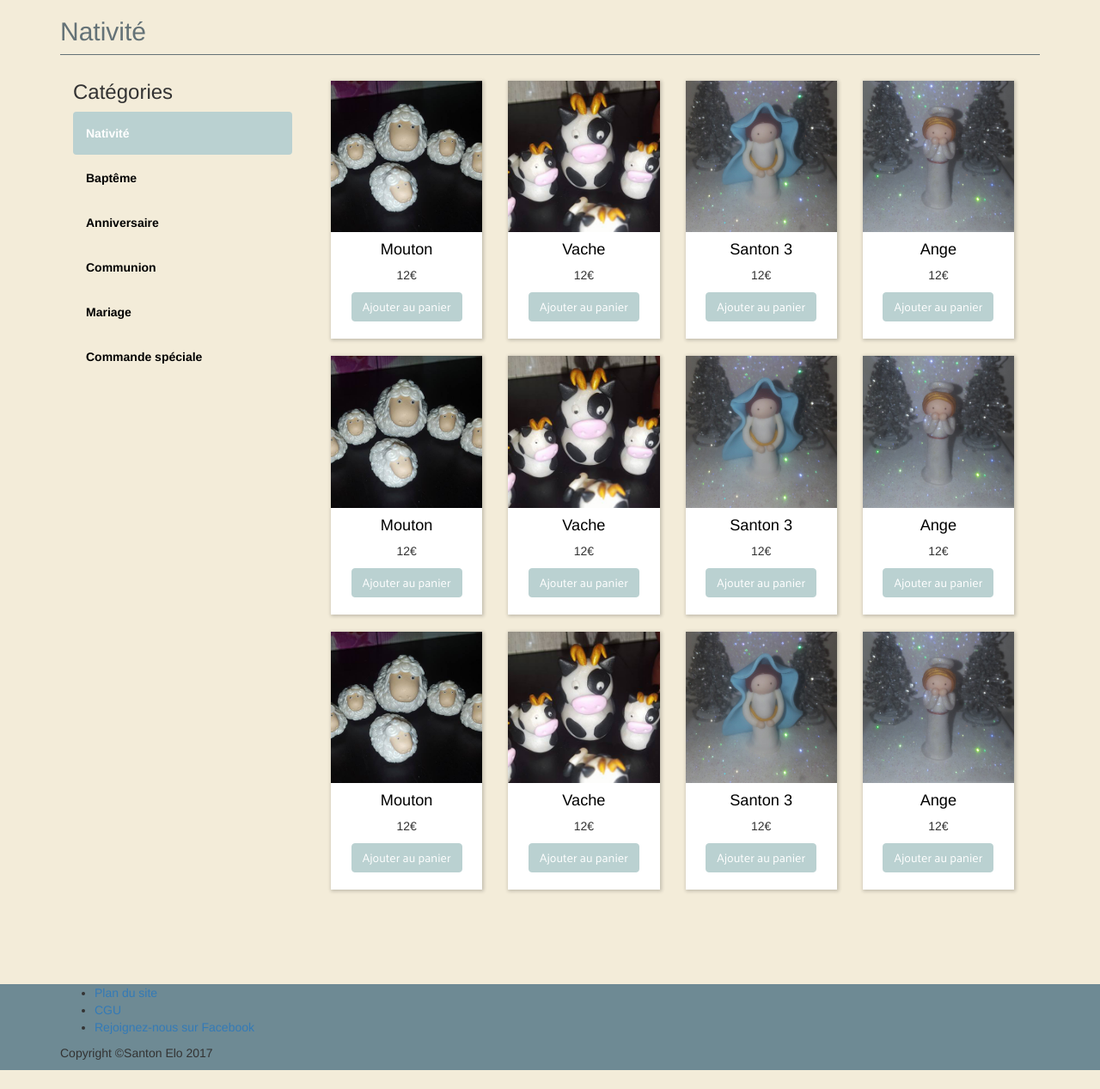
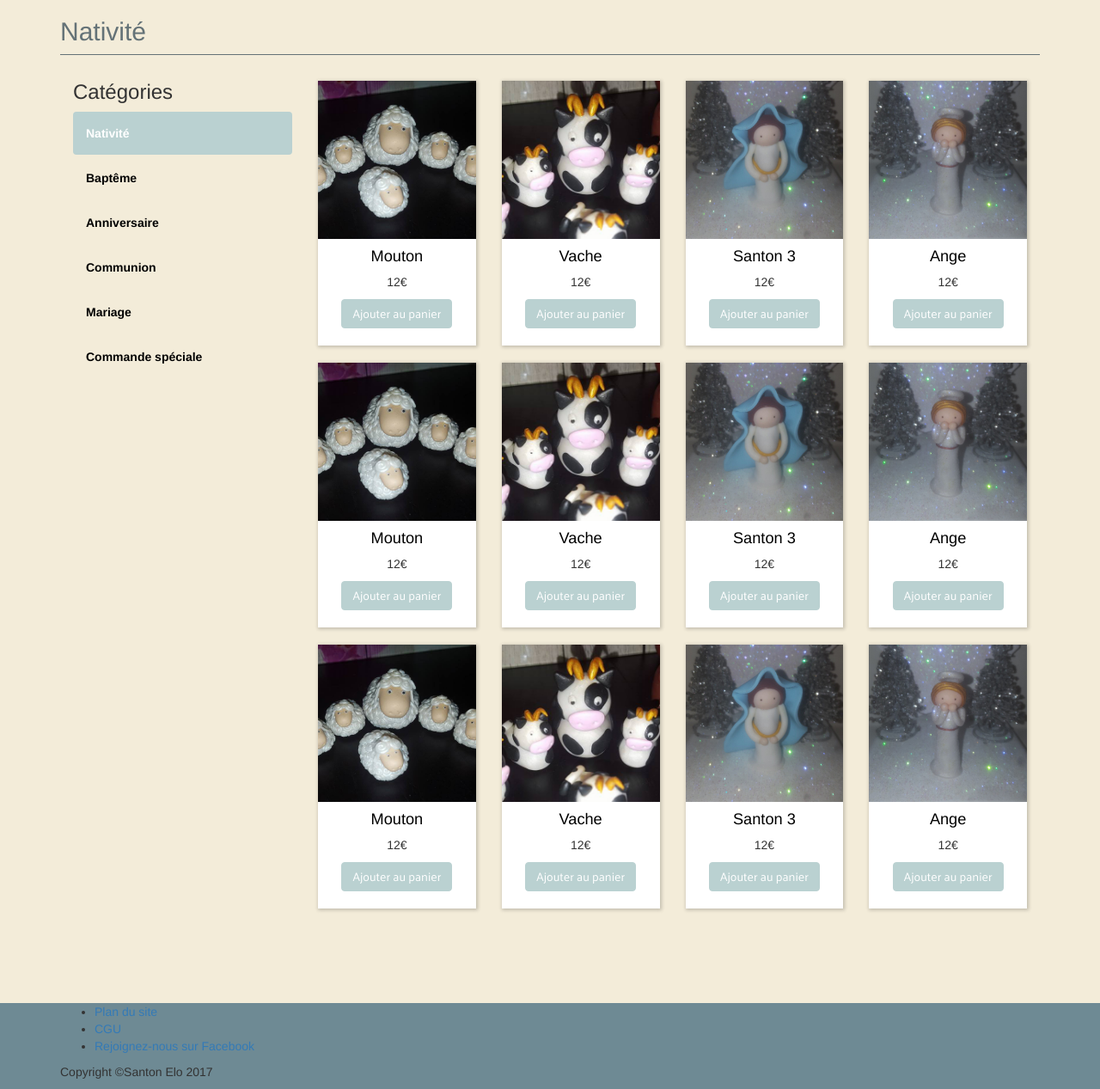
Before and after one commit to weby82/santon-elo, a PHP site: page /categorie-santons.php in a window 1280 px wide. Shown: the part 147-1414 px from the top of the page at 86% size. Before the commit the page ends 1392 px from the top, so only its background shows below. Run offline with PHP 8.4, Linux system fonts and the light colour scheme; some web fonts are replaced.

Commit message:
style page liste categorie de santon

```diff
--- a/assets/css/main.css
+++ b/assets/css/main.css
@@ -156,6 +156,9 @@ section img{
     margin-bottom: 30px;
     color: #647277;
 }
+#section-liste{
+	padding: 0;
+}
 .col-nav-left li a{
 	color: #000;
 	font-weight: 600;
--- a/private/view/section-categorie.php
+++ b/private/view/section-categorie.php
@@ -28,7 +28,7 @@
 					</nav>
 				</aside>
 				<section class="col-md-9 col-sm-12" id="section-liste">
-					<div class="col-md-3 col-sm-6 col-xs-12 bloc-santon">
+					<div class="col-lg-3 col-md-4 col-sm-4 col-xs-12 bloc-santon">
 						<div class="bloc-santon-inner">
 							<a href="" title="">
 								<img src="./assets/img/santons/nativite/mouton.jpg" alt="santon mouton">
@@ -40,7 +40,7 @@
 							</a>
 						</div>
 					</div>
-					<div class="col-md-3 col-sm-6 col-xs-12 bloc-santon">
+					<div class="col-lg-3 col-md-4 col-sm-4 col-xs-12 bloc-santon">
 						<div class="bloc-santon-inner">
 							<a href="" title="">
 								<img src="./assets/img/santons/nativite/vache.jpg" alt="santon vache">
@@ -52,7 +52,7 @@
 							</a>
 						</div>
 					</div>
-					<div class="col-md-3 col-sm-6 col-xs-12 bloc-santon">
+					<div class="col-lg-3 col-md-4 col-sm-4 col-xs-12 bloc-santon">
 						<div class="bloc-santon-inner">
 							<a href="" title="">
 								<img src="./assets/img/santons/nativite/santon3.jpg" alt="santon 3">
@@ -64,7 +64,7 @@
 							</a>
 						</div>
 					</div>
-					<div class="col-md-3 col-sm-6 col-xs-12 bloc-santon">
+					<div class="col-lg-3 col-md-4 col-sm-4 col-xs-12 bloc-santon">
 						<div class="bloc-santon-inner">
 							<a href="" title="">
 								<img src="./assets/img/santons/nativite/ange.jpg" alt="santon ange">
@@ -76,7 +76,7 @@
 							</a>
 						</div>
 					</div>
-					<div class="col-md-3 col-sm-6 col-xs-12 bloc-santon">
+					<div class="col-lg-3 col-md-4 col-sm-4 col-xs-12 bloc-santon">
 						<div class="bloc-santon-inner">
 							<a href="" title="">
 								<img src="./assets/img/santons/nativite/mouton.jpg" alt="santon mouton">
@@ -88,7 +88,7 @@
 							</a>
 						</div>
 					</div>
-					<div class="col-md-3 col-sm-6 col-xs-12 bloc-santon">
+					<div class="col-lg-3 col-md-4 col-sm-4 col-xs-12 bloc-santon">
 						<div class="bloc-santon-inner">
 							<a href="" title="">
 								<img src="./assets/img/santons/nativite/vache.jpg" alt="santon vache">
@@ -100,7 +100,7 @@
 							</a>
 						</div>
 					</div>
-					<div class="col-md-3 col-sm-6 col-xs-12 bloc-santon">
+					<div class="col-lg-3 col-md-4 col-sm-4 col-xs-12 bloc-santon">
 						<div class="bloc-santon-inner">
 							<a href="" title="">
 								<img src="./assets/img/santons/nativite/santon3.jpg" alt="santon 3">
@@ -112,7 +112,7 @@
 							</a>
 						</div>
 					</div>
-					<div class="col-md-3 col-sm-6 col-xs-12 bloc-santon">
+					<div class="col-lg-3 col-md-4 col-sm-4 col-xs-12 bloc-santon">
 						<div class="bloc-santon-inner">
 							<a href="" title="">
 								<img src="./assets/img/santons/nativite/ange.jpg" alt="santon ange">
@@ -124,7 +124,7 @@
 							</a>
 						</div>
 					</div>
-					<div class="col-md-3 col-sm-6 col-xs-12 bloc-santon">
+					<div class="col-lg-3 col-md-4 col-sm-4 col-xs-12 bloc-santon">
 						<div class="bloc-santon-inner">
 							<a href="" title="">
 								<img src="./assets/img/santons/nativite/mouton.jpg" alt="santon mouton">
@@ -136,7 +136,7 @@
 							</a>
 						</div>
 					</div>
-					<div class="col-md-3 col-sm-6 col-xs-12 bloc-santon">
+					<div class="col-lg-3 col-md-4 col-sm-4 col-xs-12 bloc-santon">
 						<div class="bloc-santon-inner">
 							<a href="" title="">
 								<img src="./assets/img/santons/nativite/vache.jpg" alt="santon vache">
@@ -148,7 +148,7 @@
 							</a>
 						</div>
 					</div>
-					<div class="col-md-3 col-sm-6 col-xs-12 bloc-santon">
+					<div class="col-lg-3 col-md-4 col-sm-4 col-xs-12 bloc-santon">
 						<div class="bloc-santon-inner">
 							<a href="" title="">
 								<img src="./assets/img/santons/nativite/santon3.jpg" alt="santon 3">
@@ -160,7 +160,7 @@
 							</a>
 						</div>
 					</div>
-					<div class="col-md-3 col-sm-6 col-xs-12 bloc-santon">
+					<div class="col-lg-3 col-md-4 col-sm-4 col-xs-12 bloc-santon">
 						<div class="bloc-santon-inner">
 							<a href="" title="">
 								<img src="./assets/img/santons/nativite/ange.jpg" alt="santon ange">
```
